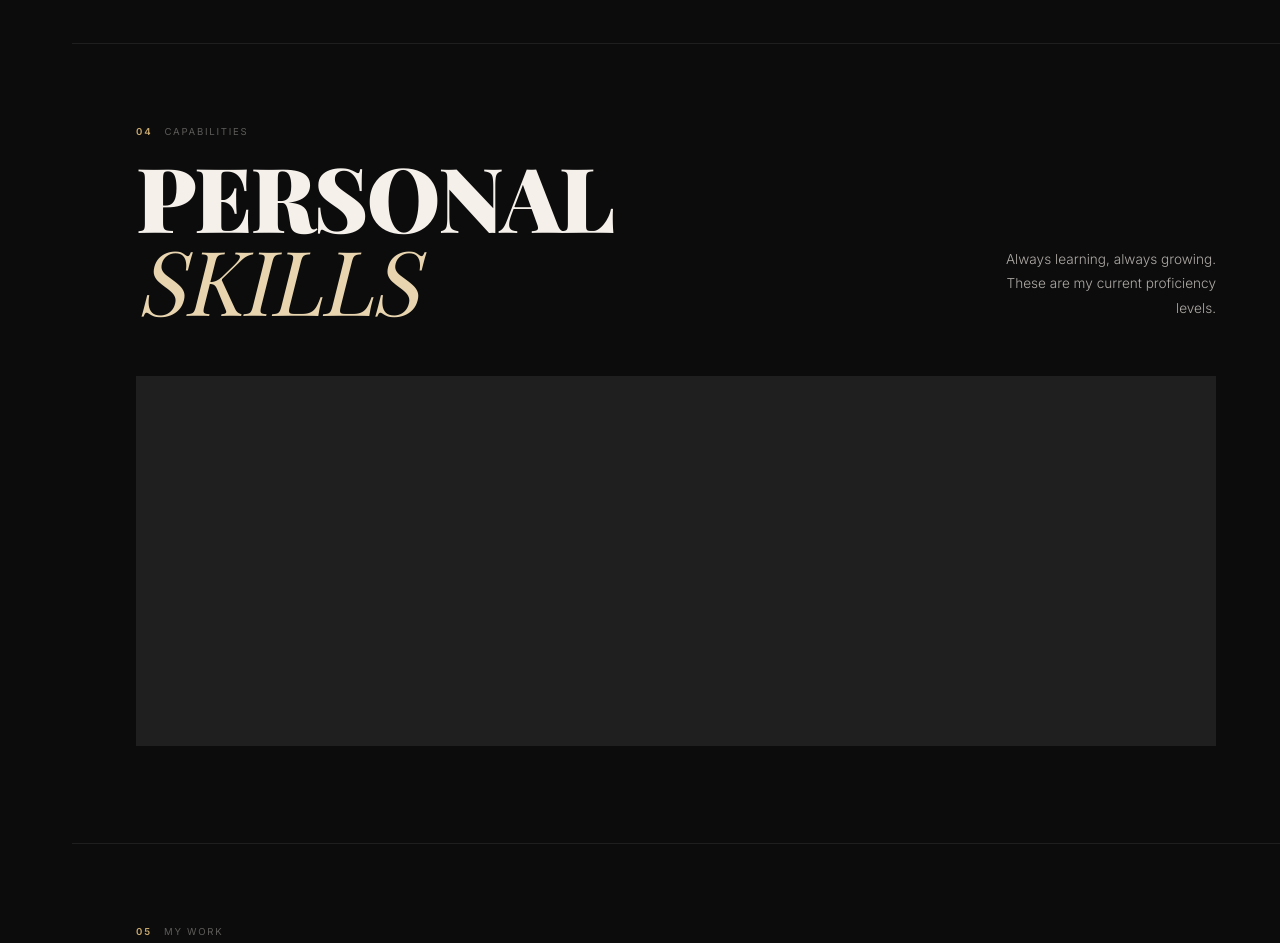
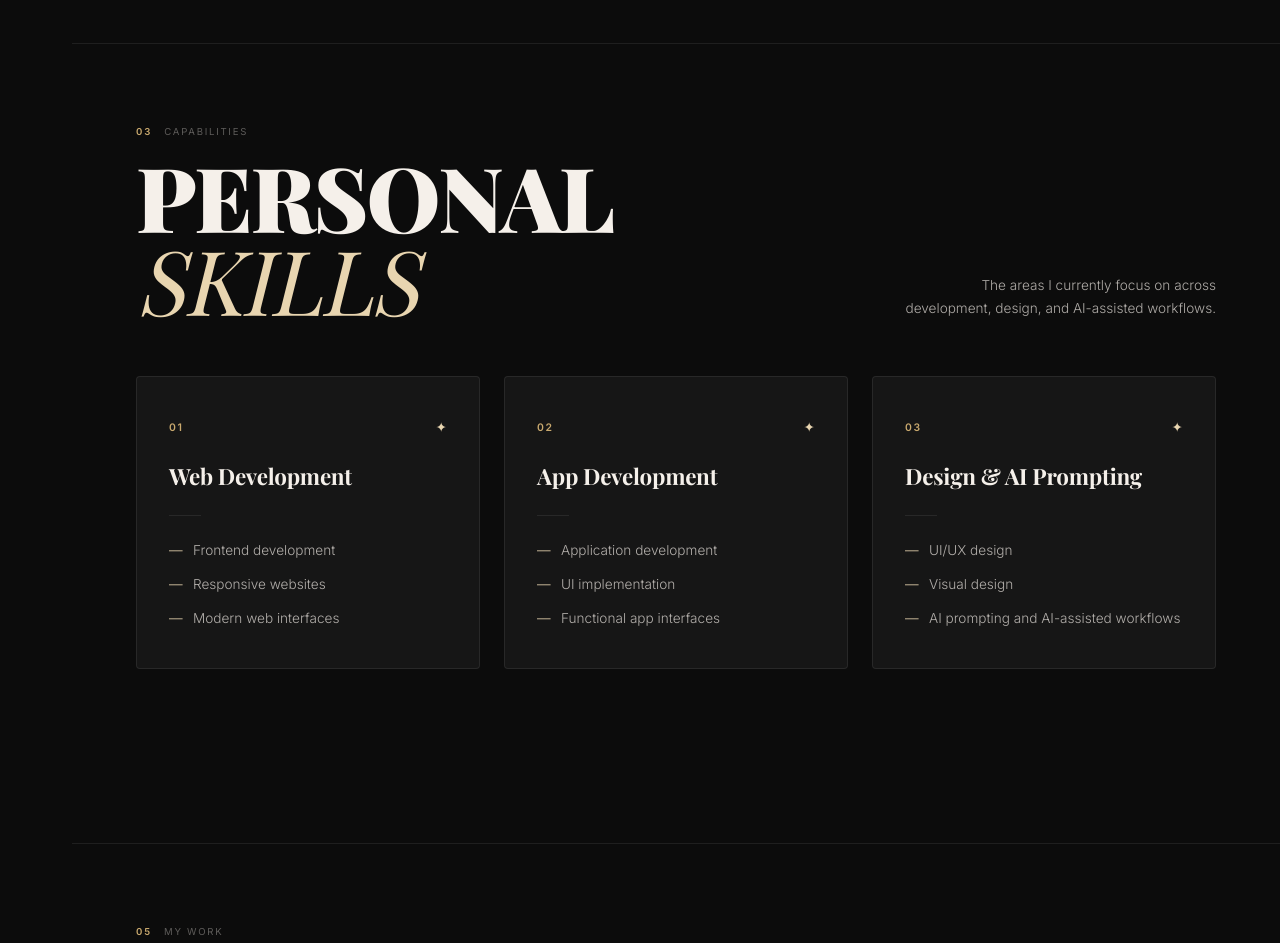
Before and after one commit to CodewithMark23/Tian-s_Portfolio_26, a React (Vite) app in the folder myPortfolio26/: page / in a window 1280 px wide. Shown: the part 2860-3803 px from the top of the page. Built offline with nearby package versions, Linux system fonts and the light colour scheme; a web font is replaced by a local one.

Commit message:
feat(skills): replace dynamic proficiency bars with 3 static capability cards

```diff
--- a/myPortfolio26/src/App.css
+++ b/myPortfolio26/src/App.css
@@ -675,7 +675,7 @@
 }
 
 /* ═══════════════════════════════════════════════════════
-   SKILLS SECTION
+   SKILLS SECTION (3 Static Cards)
 ═══════════════════════════════════════════════════════ */
 .skills-section {
   padding: 5rem 4rem;
@@ -686,81 +686,108 @@
   display: flex;
   justify-content: space-between;
   align-items: flex-end;
+  gap: 2rem;
   margin-bottom: 3.5rem;
+  flex-wrap: wrap;
+}
+
+.skills-intro-text {
+  max-width: 38ch;
+  text-align: right;
+  line-height: 1.7;
 }
 
 .skills-grid {
   display: grid;
   grid-template-columns: repeat(3, 1fr);
-  gap: 1.5px;
-  background: var(--border);
+  gap: 1.5rem;
 }
 
 .skill-card {
-  background: var(--bg);
-  padding: 2rem 1.8rem;
+  background: var(--bg-card);
+  border: 1px solid var(--border);
+  border-radius: 4px;
+  padding: 2.5rem 2rem;
   position: relative;
-  transition: background 0.3s var(--ease);
-  overflow: hidden;
-}
-
-.skill-card::before {
-  content: '';
-  position: absolute;
-  top: 0; left: 0;
-  width: 0;
-  height: 1px;
-  background: var(--accent-2);
-  transition: width 0.4s var(--ease);
+  transition: transform 0.35s var(--ease), border-color 0.35s var(--ease), box-shadow 0.35s var(--ease);
+  display: flex;
+  flex-direction: column;
 }
 
 .skill-card:hover {
-  background: var(--bg-card);
+  transform: translateY(-4px);
+  border-color: rgba(201, 169, 110, 0.45);
+  box-shadow: 0 16px 36px rgba(0, 0, 0, 0.35);
 }
 
-.skill-card:hover::before {
-  width: 100%;
+.skill-card-top {
+  display: flex;
+  justify-content: space-between;
+  align-items: center;
+  margin-bottom: 1.25rem;
 }
 
-.skill-icon {
-  font-size: 1.4rem;
-  margin-bottom: 0.75rem;
-  display: block;
-  color: var(--accent);
-  font-family: var(--font-serif);
-  font-style: italic;
+.skill-card-num {
+  font-family: var(--font-sans);
+  font-size: 0.65rem;
+  font-weight: 600;
+  letter-spacing: 0.15em;
+  color: var(--accent-2);
 }
 
-.skill-name {
-  font-size: 0.72rem;
-  font-weight: 600;
-  letter-spacing: 0.12em;
-  text-transform: uppercase;
-  color: var(--white);
-  margin-bottom: 1.2rem;
+.skill-card-bullet {
+  font-size: 0.85rem;
+  color: var(--accent);
 }
 
-.skill-bar-track {
+.skill-card-title {
+  font-family: var(--font-serif);
+  font-size: 1.4rem;
+  font-weight: 700;
+  color: var(--white);
+  margin-bottom: 1.25rem;
+  letter-spacing: -0.01em;
+}
+
+.skill-card-divider {
+  width: 32px;
   height: 1px;
   background: var(--border);
-  position: relative;
-  margin-bottom: 0.5rem;
+  margin-bottom: 1.5rem;
+  transition: width 0.35s var(--ease), background 0.35s var(--ease);
 }
 
-.skill-bar-fill {
-  position: absolute;
-  top: 0; left: 0;
-  height: 100%;
-  background: var(--accent-2);
-  transition: width 1.2s var(--ease-out);
+.skill-card:hover .skill-card-divider {
+  width: 52px;
+  background: var(--accent);
 }
 
-.skill-pct {
-  font-size: 0.6rem;
+.skill-card-list {
+  list-style: none;
+  display: flex;
+  flex-direction: column;
+  gap: 0.85rem;
+  padding: 0;
+  margin: 0;
+}
+
+.skill-card-item {
+  display: flex;
+  align-items: baseline;
+  gap: 0.65rem;
+  font-size: 0.85rem;
   font-weight: 300;
-  letter-spacing: 0.12em;
-  color: var(--white-muted);
+  color: var(--white-dim);
+  line-height: 1.5;
 }
+
+.skill-bullet {
+  color: var(--accent);
+  font-weight: 400;
+  opacity: 0.75;
+}
+
+
 
 /* ═══════════════════════════════════════════════════════
    PROJECTS SECTION
--- a/myPortfolio26/src/sections/SkillsSection.jsx
+++ b/myPortfolio26/src/sections/SkillsSection.jsx
@@ -1,69 +1,46 @@
-// SkillsSection.jsx — Personal Skills grid with animated bars
-import { useEffect, useRef } from 'react';
+// SkillsSection.jsx — Focused capability cards
+import useScrollReveal from '../components/useScrollReveal';
 
-const SKILLS = [
-  { id: 'html',   icon: '⟨/⟩', name: 'HTML & CSS',        pct: 75 },
-  { id: 'js',     icon: 'JS',  name: 'JavaScript',         pct: 55 },
-  { id: 'design', icon: '✦',   name: 'UI / UX Design',     pct: 70 },
-  { id: 'react',  icon: '⚛',   name: 'React (Learning)',   pct: 35 },
-  { id: 'git',    icon: '⎇',   name: 'Git & GitHub',       pct: 60 },
-  { id: 'mobile', icon: '📱',  name: 'App Dev (Learning)', pct: 25 },
+const SKILL_CARDS = [
+  {
+    num: '01',
+    category: 'Web Development',
+    items: [
+      'Frontend development',
+      'Responsive websites',
+      'Modern web interfaces',
+    ],
+  },
+  {
+    num: '02',
+    category: 'App Development',
+    items: [
+      'Application development',
+      'UI implementation',
+      'Functional app interfaces',
+    ],
+  },
+  {
+    num: '03',
+    category: 'Design & AI Prompting',
+    items: [
+      'UI/UX design',
+      'Visual design',
+      'AI prompting and AI-assisted workflows',
+    ],
+  },
 ];
 
-function SkillCard({ icon, name, pct }) {
-  const barRef = useRef(null);
-  const cardRef = useRef(null);
-
-  useEffect(() => {
-    const card = cardRef.current;
-    const bar  = barRef.current;
-    if (!card || !bar) return;
-
-    const observer = new IntersectionObserver(
-      ([entry]) => {
-        if (entry.isIntersecting) {
-          bar.style.width = `${pct}%`;
-          observer.disconnect();
-        }
-      },
-      { threshold: 0.3 }
-    );
-    observer.observe(card);
-    return () => observer.disconnect();
-  }, [pct]);
-
-  return (
-    <div className="skill-card reveal" ref={cardRef}>
-      <span className="skill-icon">{icon}</span>
-      <h3 className="skill-name">{name}</h3>
-      <div className="skill-bar-track">
-        <div className="skill-bar-fill" ref={barRef} style={{ width: 0 }} />
-      </div>
-      <span className="skill-pct">{pct}%</span>
-    </div>
-  );
-}
-
 export default function SkillsSection() {
-  const headerRef = useRef(null);
-
-  useEffect(() => {
-    const el = headerRef.current;
-    if (!el) return;
-    const obs = new IntersectionObserver(
-      ([entry]) => { if (entry.isIntersecting) { el.classList.add('visible'); obs.disconnect(); } },
-      { threshold: 0.2 }
-    );
-    obs.observe(el);
-    return () => obs.disconnect();
-  }, []);
+  const headerRef = useScrollReveal();
+  const gridRef = useScrollReveal();
 
   return (
     <section className="portfolio-section skills-section" id="skills" aria-label="Skills">
-      <div className="skills-header">
-        <div className="reveal" ref={headerRef}>
+      <div className="skills-header reveal" ref={headerRef}>
+        <div>
           <div className="section-meta-tag">
-            <span className="section-num">04</span>
+            <span className="section-num">03</span>
             <span className="section-label">Capabilities</span>
           </div>
           <h2 className="section-title-xl">
@@ -73,14 +50,29 @@ export default function SkillsSection() {
           </h2>
         </div>
 
-        <p className="section-body-text" style={{ maxWidth: '28ch', textAlign: 'right' }}>
-          Always learning, always growing. These are my current proficiency levels.
+        <p className="section-body-text skills-intro-text">
+          The areas I currently focus on across development, design, and AI-assisted workflows.
         </p>
       </div>
 
-      <div className="skills-grid">
-        {SKILLS.map((s) => (
-          <SkillCard key={s.id} {...s} />
+      <div className="skills-grid reveal" ref={gridRef}>
+        {SKILL_CARDS.map(({ num, category, items }) => (
+          <div className="skill-card" key={num}>
+            <div className="skill-card-top">
+              <span className="skill-card-num">{num}</span>
+              <span className="skill-card-bullet">✦</span>
+            </div>
+            <h3 className="skill-card-title">{category}</h3>
+            <div className="skill-card-divider" />
+            <ul className="skill-card-list">
+              {items.map((item) => (
+                <li key={item} className="skill-card-item">
+                  <span className="skill-bullet">—</span>
+                  <span>{item}</span>
+                </li>
+              ))}
+            </ul>
+          </div>
         ))}
       </div>
     </section>
```
